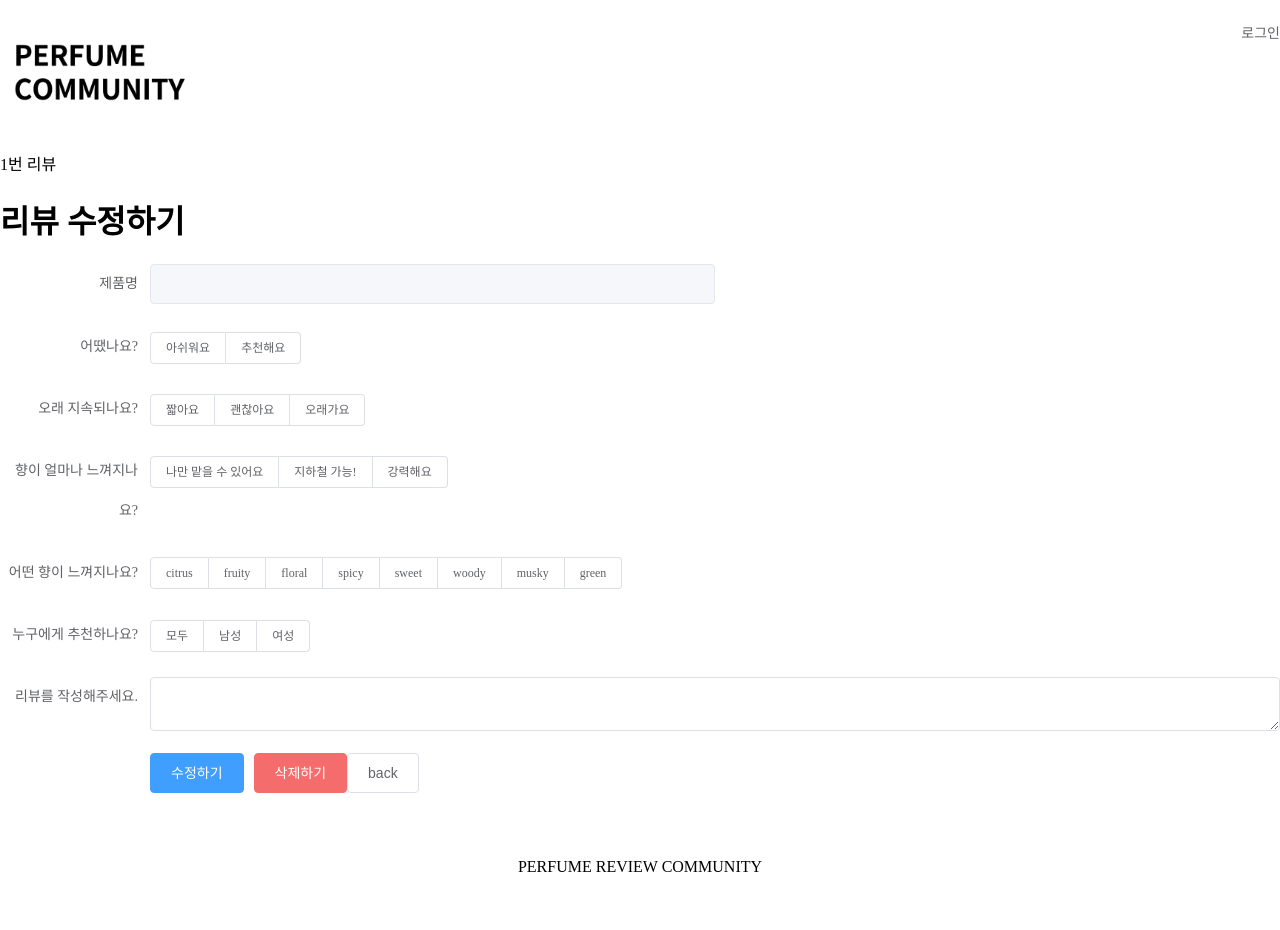
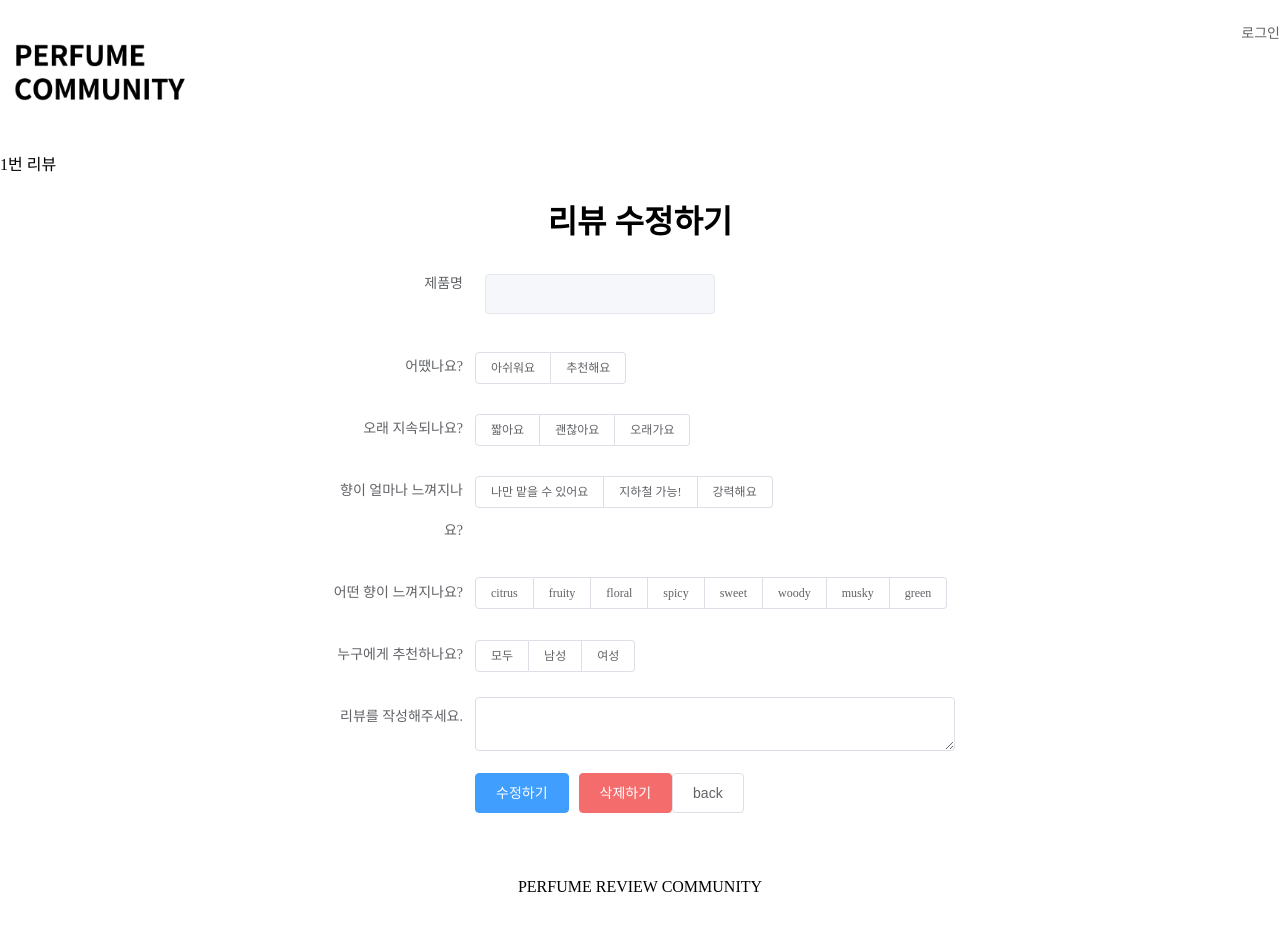
Before and after one commit to summerydev/perfume-community, a Vue app in the folder ui/: page /reviews/1 in a window 1280 px wide. Shown: the top 930 px of the page. Built offline with nearby package versions, Linux system fonts and the light colour scheme; no server answers.

Commit message:
[ui] 응답값 수정

```diff
--- a/ui/src/views/reviewViews/UpdateReview.vue
+++ b/ui/src/views/reviewViews/UpdateReview.vue
@@ -116,7 +116,6 @@ export default {
       try {
         const res = await this.$axios.get(`/reviews/${this.reviewPkId}`);
         this.review = res.data;
-        console.log(this.review);
       } catch (e) {
         console.log(e);
       }
@@ -135,10 +134,11 @@ export default {
           `/reviews/${this.reviewPkId}`,
           inputData
         );
-        if (res.status == 200 && res.data.ok) {
+        console.log(res);
+        if (res.data.ok) {
           alert("수정이 완료되었습니다.");
           this.$router.push("/");
-        } else if (res.status == 200 && !res.data.ok) {
+        } else if (!res.data.ok) {
           alert("🤔 존재하지 않는 리뷰입니다.");
         }
       } catch (e) {
@@ -151,10 +151,11 @@ export default {
       if (deleteConfirm) {
         try {
           const res = await this.$axios.delete(`/reviews/${this.reviewPkId}`);
-          if (res.status == 200 && res.data.ok) {
+          if (res.data.ok) {
+            console.log(res.data.ok);
             alert("삭제가 완료되었습니다.");
             this.$router.push("/");
-          } else if (res.status == 200 && !res.data.ok) {
+          } else if (!res.data.ok) {
             alert("🤔 삭제할 수 없습니다.");
           }
         } catch (e) {
@@ -166,5 +167,18 @@ export default {
 };
 </script>
 
-<style>
+<style scoped>
+h1 {
+  text-align: center;
+}
+form {
+  width: 630px;
+  margin: auto;
+}
+form .el-row {
+  display: flex;
+  text-align: right;
+  align-items: center;
+  padding: 10px;
+}
 </style>
```
